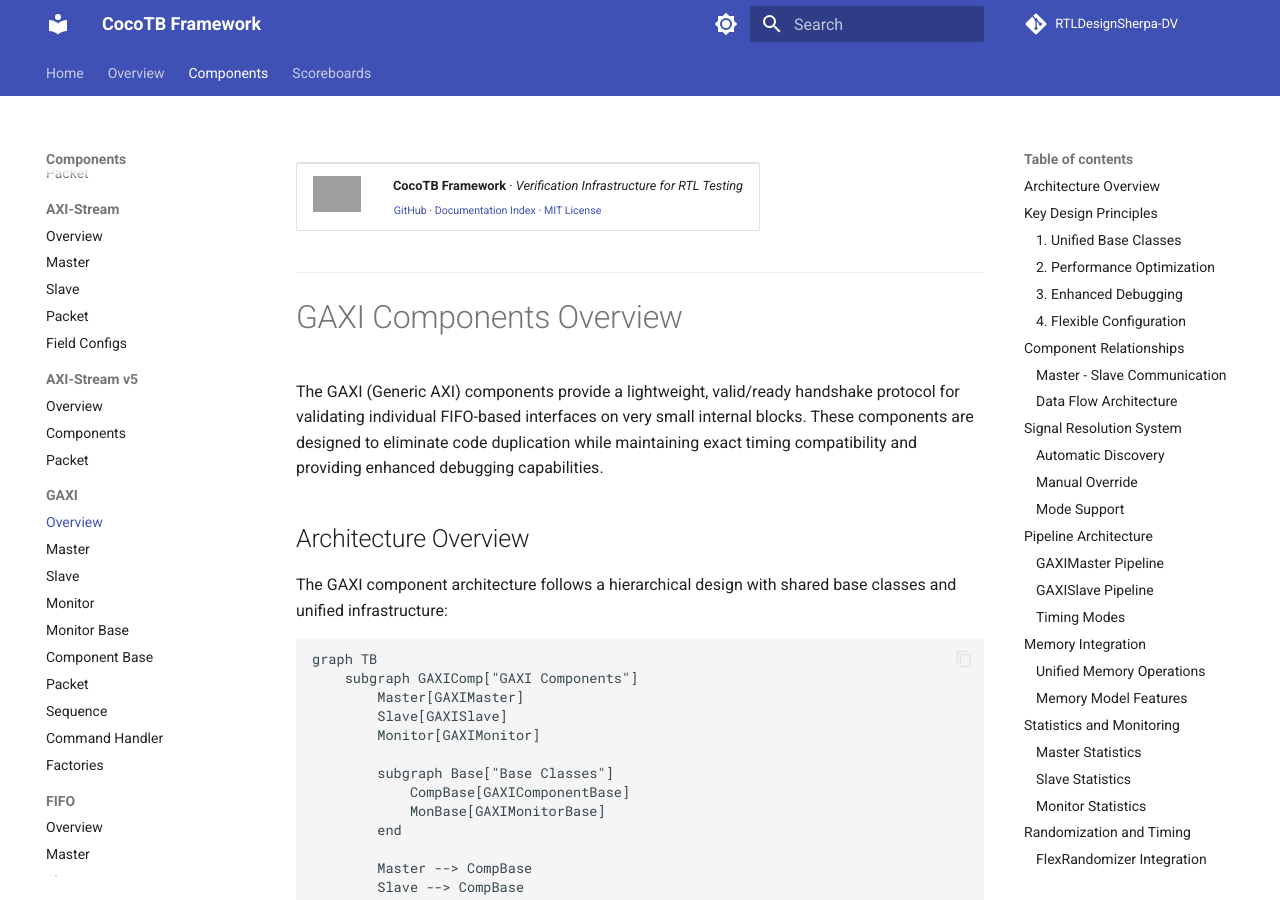
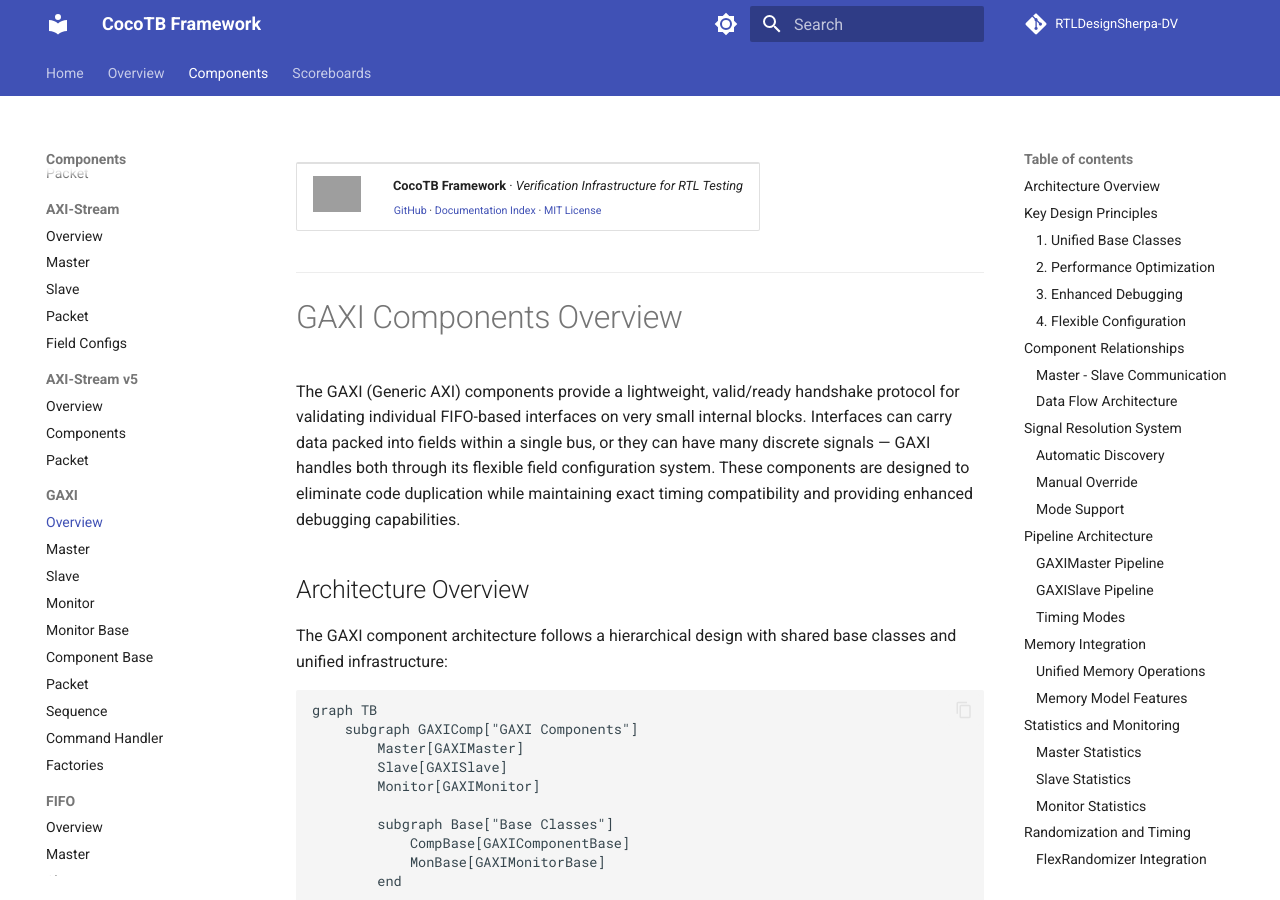
Before and after one commit to sean-galloway/RTLDesignSherpa-DV, an MkDocs documentation site: the page built from docs/components/gaxi/components_gaxi_overview.md, in a window 1280 px wide and 900 px high. Built offline with MkDocs 1.6.1 and Material for MkDocs 9.7.7, drawn with Linux system fonts in a browser that asks for light colours; comment, search, counter and statistics services are not loaded; grey boxes are pictures that could not be loaded.

Commit message:
docs: note GAXI supports packed fields and multi-signal interfaces
GAXI interfaces can carry data packed into fields within a single bus,
or have many discrete signals — the flexible field configuration system
handles both.

Co-Authored-By: Claude Opus 4.6 (1M context) <noreply@anthropic.com>

```diff
--- a/docs/components/gaxi/components_gaxi_overview.md
+++ b/docs/components/gaxi/components_gaxi_overview.md
@@ -23,7 +23,7 @@
 
 # GAXI Components Overview
 
-The GAXI (Generic AXI) components provide a lightweight, valid/ready handshake protocol for validating individual FIFO-based interfaces on very small internal blocks. These components are designed to eliminate code duplication while maintaining exact timing compatibility and providing enhanced debugging capabilities.
+The GAXI (Generic AXI) components provide a lightweight, valid/ready handshake protocol for validating individual FIFO-based interfaces on very small internal blocks. Interfaces can carry data packed into fields within a single bus, or they can have many discrete signals — GAXI handles both through its flexible field configuration system. These components are designed to eliminate code duplication while maintaining exact timing compatibility and providing enhanced debugging capabilities.
 
 ## Architecture Overview
 
```
Also changed, not shown: README.md (+1 -1 lines), docs/components/components_overview.md (+1 -1 lines), docs/components/gaxi/components_gaxi_index.md (+1 -1 lines), docs/overview.md (+1 -1 lines).
